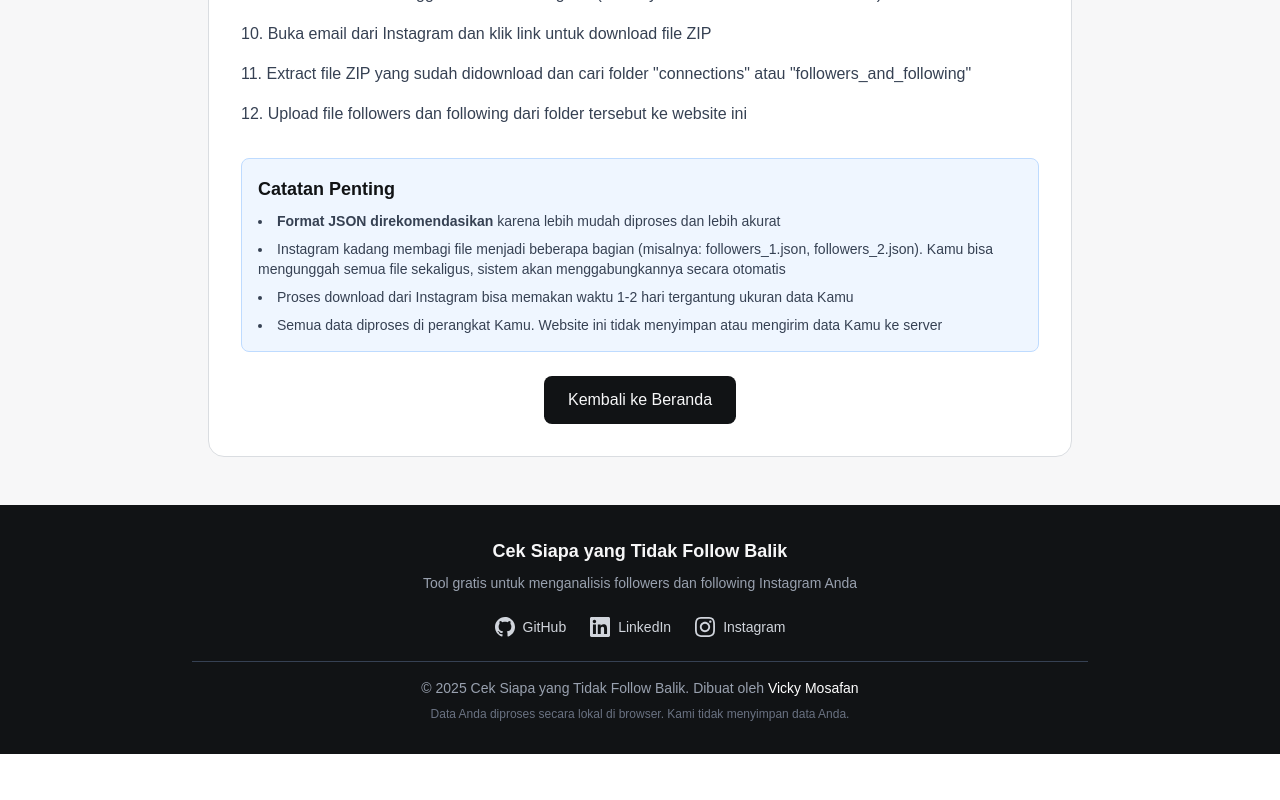
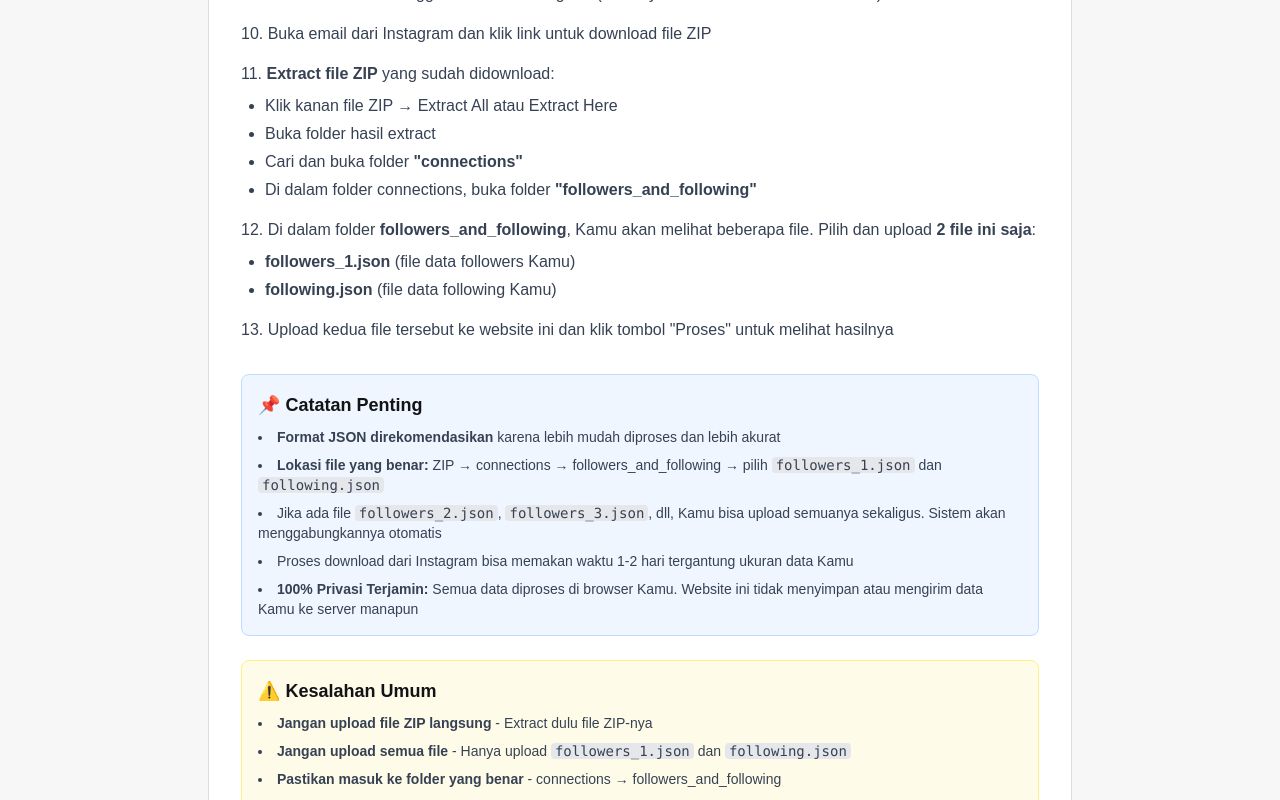
Before and after one commit to vickyymosafan/unfollowscan, a Next.js app: page /panduan in a window 1280 px wide. Shown: the part 600-1400 px from the top of the page. Before the commit the page ends 1354 px from the top, so only its background shows below. Built offline with nearby package versions, Linux system fonts and the light colour scheme.

Commit message:
feat(panduan): enhance instructions for exporting Instagram data with detailed extraction steps and common errors

```diff
--- a/app/panduan/page.tsx
+++ b/app/panduan/page.tsx
@@ -28,27 +28,61 @@ export default function PanduanPage() {
               <li>Pilih format <strong>"JSON"</strong> (direkomendasikan) dan rentang tanggal "Sepanjang waktu" untuk data lengkap</li>
               <li>Klik "Buat file" dan tunggu email dari Instagram (biasanya membutuhkan waktu 1-2 hari)</li>
               <li>Buka email dari Instagram dan klik link untuk download file ZIP</li>
-              <li>Extract file ZIP yang sudah didownload dan cari folder "connections" atau "followers_and_following"</li>
-              <li>Upload file followers dan following dari folder tersebut ke website ini</li>
+              <li>
+                <strong>Extract file ZIP</strong> yang sudah didownload:
+                <ul className="ml-6 mt-2 space-y-1 list-disc">
+                  <li>Klik kanan file ZIP → Extract All atau Extract Here</li>
+                  <li>Buka folder hasil extract</li>
+                  <li>Cari dan buka folder <strong>"connections"</strong></li>
+                  <li>Di dalam folder connections, buka folder <strong>"followers_and_following"</strong></li>
+                </ul>
+              </li>
+              <li>
+                Di dalam folder <strong>followers_and_following</strong>, Kamu akan melihat beberapa file. Pilih dan upload <strong>2 file ini saja</strong>:
+                <ul className="ml-6 mt-2 space-y-1 list-disc">
+                  <li><strong>followers_1.json</strong> (file data followers Kamu)</li>
+                  <li><strong>following.json</strong> (file data following Kamu)</li>
+                </ul>
+              </li>
+              <li>Upload kedua file tersebut ke website ini dan klik tombol "Proses" untuk melihat hasilnya</li>
             </ol>
 
             <div className="mt-8 p-4 bg-blue-50 border border-blue-200 rounded-lg">
               <h2 className="text-lg font-semibold text-[#111315] mb-2">
-                Catatan Penting
+                📌 Catatan Penting
               </h2>
               <ul className="space-y-2 text-sm text-gray-700 list-disc list-inside">
                 <li>
                   <strong>Format JSON direkomendasikan</strong> karena lebih mudah diproses dan lebih akurat
                 </li>
                 <li>
-                  Instagram kadang membagi file menjadi beberapa bagian (misalnya: followers_1.json, followers_2.json).
-                  Kamu bisa mengunggah semua file sekaligus, sistem akan menggabungkannya secara otomatis
+                  <strong>Lokasi file yang benar:</strong> ZIP → connections → followers_and_following → pilih <code className="bg-gray-200 px-1 rounded">followers_1.json</code> dan <code className="bg-gray-200 px-1 rounded">following.json</code>
+                </li>
+                <li>
+                  Jika ada file <code className="bg-gray-200 px-1 rounded">followers_2.json</code>, <code className="bg-gray-200 px-1 rounded">followers_3.json</code>, dll, Kamu bisa upload semuanya sekaligus. Sistem akan menggabungkannya otomatis
                 </li>
                 <li>
                   Proses download dari Instagram bisa memakan waktu 1-2 hari tergantung ukuran data Kamu
                 </li>
                 <li>
-                  Semua data diproses di perangkat Kamu. Website ini tidak menyimpan atau mengirim data Kamu ke server
+                  <strong>100% Privasi Terjamin:</strong> Semua data diproses di browser Kamu. Website ini tidak menyimpan atau mengirim data Kamu ke server manapun
+                </li>
+              </ul>
+            </div>
+
+            <div className="mt-6 p-4 bg-yellow-50 border border-yellow-200 rounded-lg">
+              <h2 className="text-lg font-semibold text-[#111315] mb-2">
+                ⚠️ Kesalahan Umum
+              </h2>
+              <ul className="space-y-2 text-sm text-gray-700 list-disc list-inside">
+                <li>
+                  <strong>Jangan upload file ZIP langsung</strong> - Extract dulu file ZIP-nya
+                </li>
+                <li>
+                  <strong>Jangan upload semua file</strong> - Hanya upload <code className="bg-gray-200 px-1 rounded">followers_1.json</code> dan <code className="bg-gray-200 px-1 rounded">following.json</code>
+                </li>
+                <li>
+                  <strong>Pastikan masuk ke folder yang benar</strong> - connections → followers_and_following
                 </li>
               </ul>
             </div>
```
